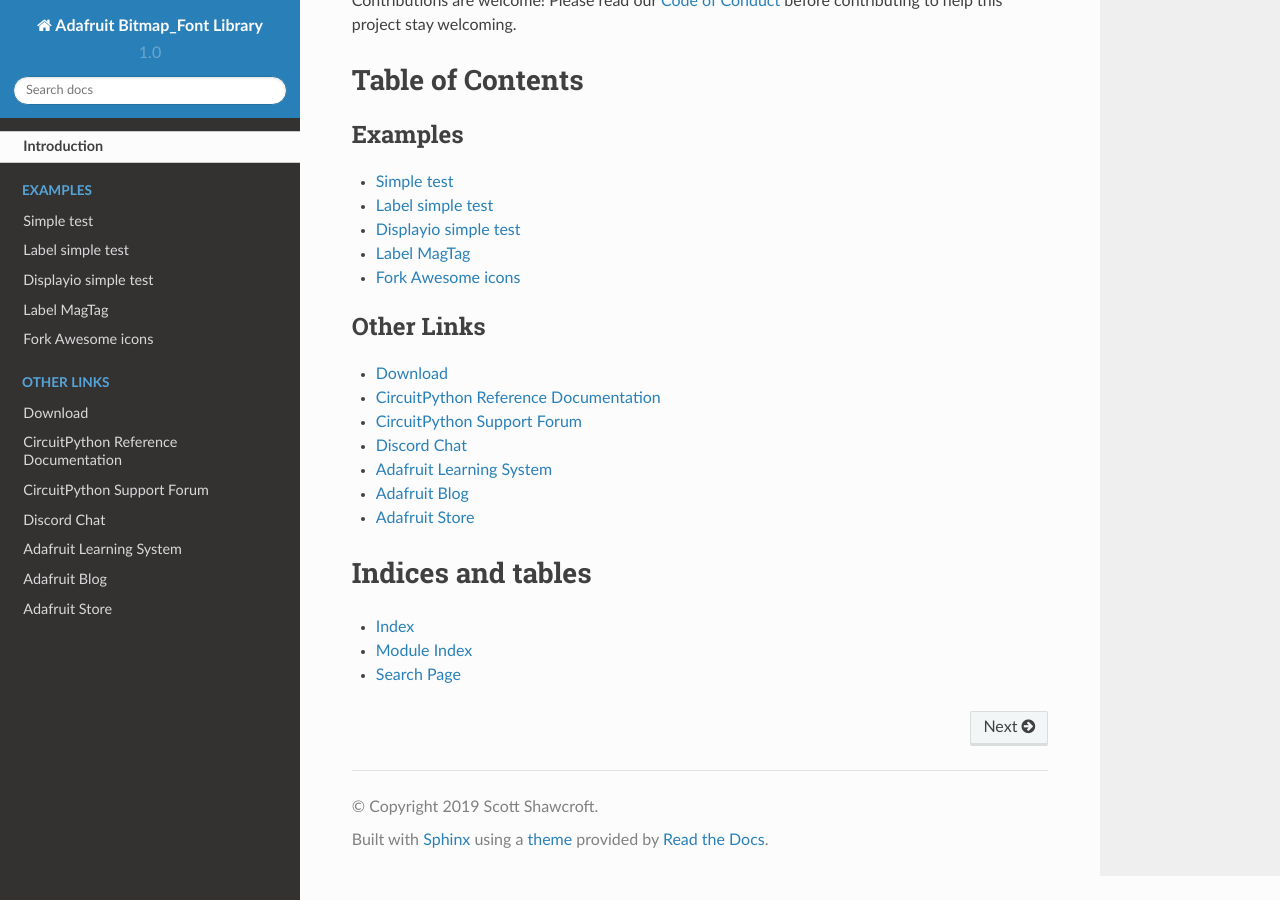
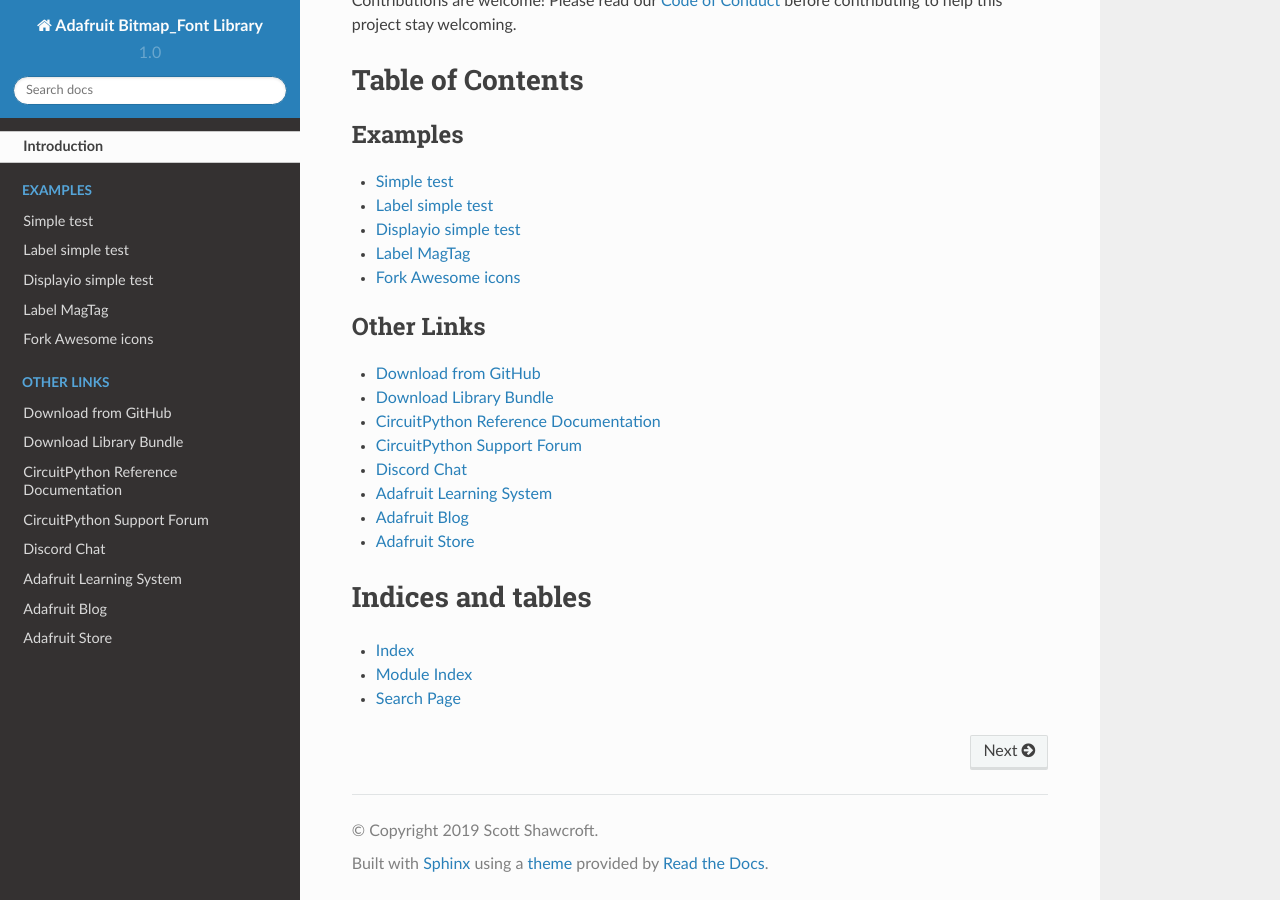
Before and after one commit to adafruit/Adafruit_CircuitPython_Bitmap_Font, a Sphinx documentation site: the page built from docs/index.rst, in a window 1280 px wide and 900 px high, scrolled down 1594 px. Built offline with Sphinx 7.4.7 and the Read the Docs theme 2.0.0, drawn with Linux system fonts in a browser that asks for light colours.

Commit message:
Added cp.org link to index.rst

```diff
--- a/docs/index.rst
+++ b/docs/index.rst
@@ -29,7 +29,8 @@
 .. toctree::
     :caption: Other Links
 
-    Download <https://github.com/adafruit/adafruit_CircuitPython_Bitmap_Font/releases/latest>
+    Download from GitHub <https://github.com/adafruit/adafruit_CircuitPython_Bitmap_Font/releases/latest>
+    Download Library Bundle <https://circuitpython.org/libraries>
     CircuitPython Reference Documentation <https://docs.circuitpython.org>
     CircuitPython Support Forum <https://forums.adafruit.com/viewforum.php?f=60>
     Discord Chat <https://adafru.it/discord>
```
